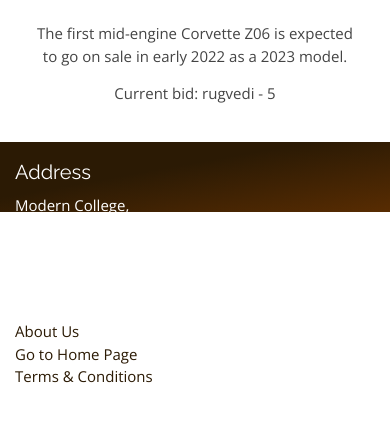
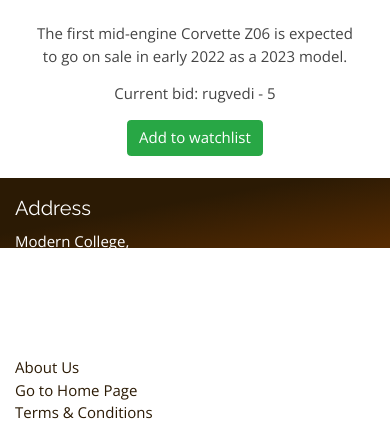
Before and after one commit to AtharvaCM/django-auction, a Django app: page /1 in a window 390 px wide. Shown: the part 531-967 px from the top of the page. Run offline with Django 3.2, Linux system fonts and the light colour scheme; data comes from the database, SQL or seed files in the repository; both versions use the stored data as it was after the commit; some libraries are stand-ins or nearby versions.

Commit message:
watchlist functions added

```diff
--- a/auctions/templates/auctions/base.html
+++ b/auctions/templates/auctions/base.html
@@ -85,7 +85,7 @@
                         </a>
                         <div class="dropdown-menu" aria-labelledby="navbarDropdown">
                             <a class="dropdown-item" href="{% url 'profile' %}">My Profile</a>
-                            <a class="dropdown-item" href="#">Watchlist</a>
+                            <a class="dropdown-item" href="{% url 'display_watchlist' %}">Watchlist</a>
                             <div class="dropdown-divider"></div>
                             <a class="dropdown-item" href="{% url 'logout' %}">Logout</a>
                         </div>
--- a/auctions/templates/auctions/listing_page.html
+++ b/auctions/templates/auctions/listing_page.html
@@ -59,6 +59,11 @@
             <img src="{{ listing.url }}" class="img-fluid" alt="Listing picture"><br><br>
             <p> {{ listing.description }} </p>
             <p id="bid">Current bid: <span id="price">{{ listing.bid }}</span></p>
+            {% if is_listing_in_watchlist%}
+            <a class="btn btn-danger" href="{% url 'remove_watchlist' listing.id %}"> Remove from watchlist </a>
+            {% else %}
+            <a class="btn btn-success" href="{% url 'add_watchlist' listing.id %}"> Add to watchlist </a>
+            {% endif %}
         </div>
 
         {% if user.is_authenticated and not listing.is_closed%}
--- a/auctions/urls.py
+++ b/auctions/urls.py
@@ -9,12 +9,18 @@
     path('login', views.login_view, name='login'),
     path('logout', views.logout_view, name='logout'),
     path('register', views.register, name='register'),
-    path('profile', views.profile, name='profile'),
 
     path('search/', views.SearchResultsView.as_view(), name='search_results'),
     path('about', views.about, name='about'),
     path('help', views.help, name='help_and_support'),
     path('terms', views.terms, name='terms'),
+
+    path('profile', views.profile, name='profile'),
+    path("display_watchlist", views.display_watchlist, name="display_watchlist"),
+    path("<int:listing_id>/add_watchlist",
+         views.add_watchlist, name="add_watchlist"),
+    path("<int:listing_id>/remove_watchlist",
+         views.remove_watchlist, name="remove_watchlist"),
 
     path('display_category', views.display_category, name='display_category'),
     path('<int:listing_id>', views.display_listing, name='display_listing'),
--- a/auctions/views.py
+++ b/auctions/views.py
@@ -91,12 +91,6 @@
         else:
             print('nahi hote rav')
             return render(request, 'auctions/register.html')
-
-
-def profile(request):
-    template_name = 'auctions/profile.html'
-    context = {}
-    return render(request, template_name, context)
 # ------------------------------------------------------------------------------------------------------------------
 
 
@@ -131,6 +125,39 @@
     context = {}
     return render(request, template_name, context)
 
+# ------------------------------------------------------------------------------------------------------------------
+
+
+def profile(request):
+    template_name = 'auctions/profile.html'
+    context = {}
+    return render(request, template_name, context)
+
+
+def display_watchlist(request):
+    user = request.user
+    listings = user.watch_listings.all()
+    context = {
+        "listings": listings,
+    }
+    return render(request, "auctions/watchlist_page.html", context)
+
+
+def add_watchlist(request, listing_id):
+    user = request.user
+    listing = Listing.objects.get(pk=listing_id)
+    listing.watchlist.add(user)
+    return HttpResponseRedirect(reverse("display_listing", args=(listing_id, )))
+
+
+def remove_watchlist(request, listing_id):
+    user = request.user
+    listing = Listing.objects.get(pk=listing_id)
+    listing.watchlist.remove(user)
+    return HttpResponseRedirect(reverse("display_listing", args=(listing_id, )))
+
+# ------------------------------------------------------------------------------------------------------------------
+
 
 def display_category(request):
     all_listings = Listing.objects.order_by().values_list(
@@ -161,11 +188,11 @@
 
 def display_listing(request, listing_id):
     listing = Listing.objects.get(pk=listing_id)
-    # is_listing_in_watchlist = request.user in listing.watchlist.all()
+    is_listing_in_watchlist = request.user in listing.watchlist.all()
     is_owner = request.user.username == listing.owner.username
     context = {
         "listing": listing,
-        # "is_listing_in_watchlist": is_listing_in_watchlist,
+        "is_listing_in_watchlist": is_listing_in_watchlist,
         "is_owner": is_owner,
         # "comments": comments
     }
```
Also changed, not shown: auctions/templates/auctions/watchlist_page.html (added, +24 -0 lines), db.sqlite3.
